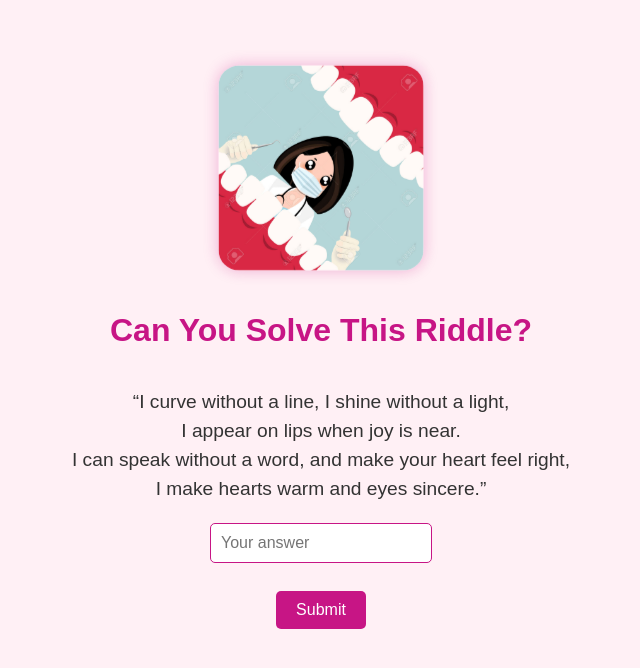
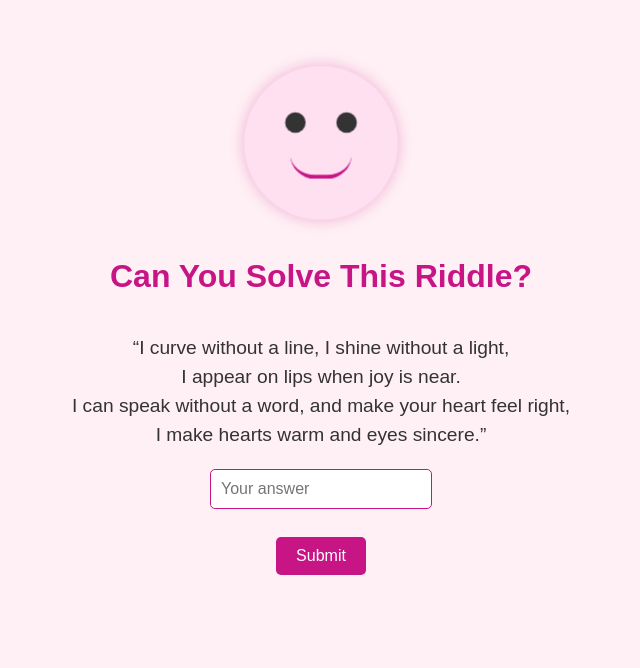
Before and after one commit to bestdentistever/The-Riddle, a plain HTML site: page index.html in a window 1280 px wide. Shown: the whole page, without its empty margins (319-959 px from the left). Drawn offline with Linux system fonts and the light colour scheme.

Commit message:
Update index.html

```diff
--- a/index.html
+++ b/index.html
@@ -83,24 +83,55 @@ button:hover {
     100% { transform: translateY(-300px) scale(0.8); opacity: 0; }
 }
 
-/* Cartoon Dentist Character */
+/* Cartoon Dentist Placeholder */
 #dentist {
     position: relative;
     margin: 40px 0 20px 0;
-    width: 200px;
-    height: auto;
-    z-index: 5;
+    width: 150px;
+    height: 150px;
+    background: #ffe0f0;
+    border-radius: 50%;
+    box-shadow: 0 0 15px rgba(199, 21, 133, 0.3);
+    display: flex;
+    align-items: center;
+    justify-content: center;
+    flex-direction: column;
     animation: breathe 4s ease-in-out infinite;
 }
 
-#dentist img {
-    width: 100%;
-    height: auto;
-    border-radius: 20px;
-    box-shadow: 0 0 15px rgba(199, 21, 133, 0.3);
+#dentist::before {
+    content: '';
+    width: 20px;
+    height: 20px;
+    background: #333;
+    border-radius: 50%;
+    position: absolute;
+    top: 45px;
+    left: 40px;
 }
 
-/* Breathing motion */
+#dentist::after {
+    content: '';
+    width: 20px;
+    height: 20px;
+    background: #333;
+    border-radius: 50%;
+    position: absolute;
+    top: 45px;
+    right: 40px;
+}
+
+/* Smiling mouth */
+.mouth {
+    position: absolute;
+    bottom: 40px;
+    width: 60px;
+    height: 20px;
+    border-bottom: 4px solid #c71585;
+    border-radius: 0 0 30px 30px;
+}
+
+/* Breathing animation */
 @keyframes breathe {
     0%, 100% { transform: scale(1); }
     50% { transform: scale(1.05); }
@@ -120,9 +151,9 @@ button:hover {
 </head>
 <body>
 
-<!-- Cartoon Dentist image -->
+<!-- Cartoon Dentist Placeholder -->
 <div id="dentist">
-    <img src="cartoon-dentist.jpg" alt="Cute Cartoon Dentist">
+    <div class="mouth"></div>
 </div>
 
 <h1>Can You Solve This Riddle?</h1>
```
